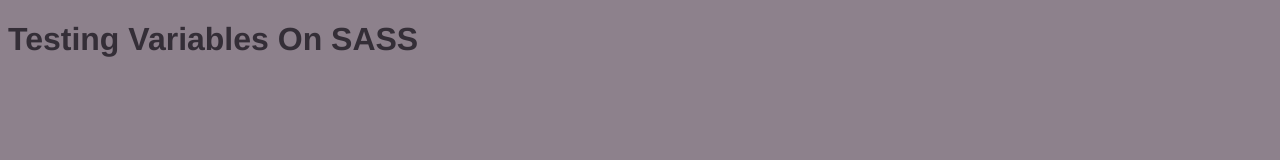
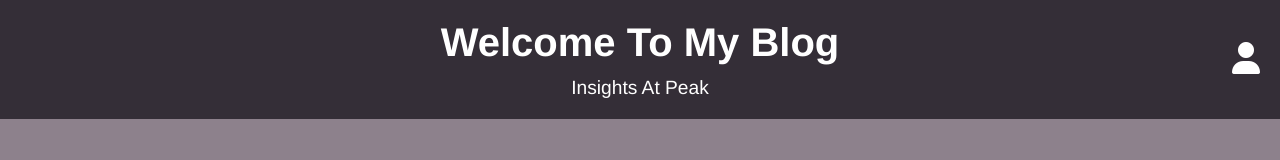
Before and after one commit to siyabuilds/vite-scss-practice, a website built with Vite: page index.html in a window 1280 px wide. Built offline with nearby package versions, Linux system fonts and the light colour scheme.

Commit message:
feat: update header structure and styles, add Font Awesome icons

```diff
--- a/index.html
+++ b/index.html
@@ -7,7 +7,14 @@
     <title>Vite App</title>
   </head>
   <body>
-    <h1>Testing Variables On SASS</h1>
+    <header>
+      <div class="text">
+        <h1>Welcome To My Blog</h1><p>Insights At Peak</p>
+      </div>
+      <div class="user-icon">
+          <i class="fas fa-user"></i>
+      </div>
+    </header>
     <script type="module" src="/src/main.js"></script>
   </body>
 </html>
--- a/package.json
+++ b/package.json
@@ -11,5 +11,8 @@
   "devDependencies": {
     "sass": "^1.89.2",
     "vite": "^7.0.0"
+  },
+  "dependencies": {
+    "@fortawesome/fontawesome-free": "^6.7.2"
   }
 }
--- a/src/main.js
+++ b/src/main.js
@@ -1 +1,2 @@
-import './style.scss'
+import './style.scss';
+import "@fortawesome/fontawesome-free/css/all.css";
--- a/src/style.scss
+++ b/src/style.scss
@@ -1,9 +1,50 @@
 $primary-color: #342E37;
 $secondary-color: #8D818C;
 $font-stack: 'Helvetica Neue', Arial, sans-serif;
+
+* {
+    box-sizing: border-box;
+    margin: 0;
+    padding: 0;
+}
 
 body {
   font-family: $font-stack;
   background-color: $secondary-color;
   color: $primary-color;
 }
+
+@mixin flex-center {
+  display: flex;
+  justify-content: center;
+  align-items: center;
+}
+
+header {
+  background-color: $primary-color;
+  color: white;
+  padding: 1.25rem;
+  text-align: center;
+    @include flex-center;
+
+    .text {
+        max-width: 37.5rem;
+        margin: 0 auto;
+    }
+
+    h1 {
+        font-size: 2.5em;
+        margin: 0;
+    }
+    p {
+        font-size: 1.2em;
+        margin-top: 0.625em;
+    }
+
+    .user-icon {
+        position: absolute;
+        right: 1.25rem;
+        cursor: pointer;
+        font-size: 2em;
+    }
+}
```
Also changed, not shown: 1 other file.
